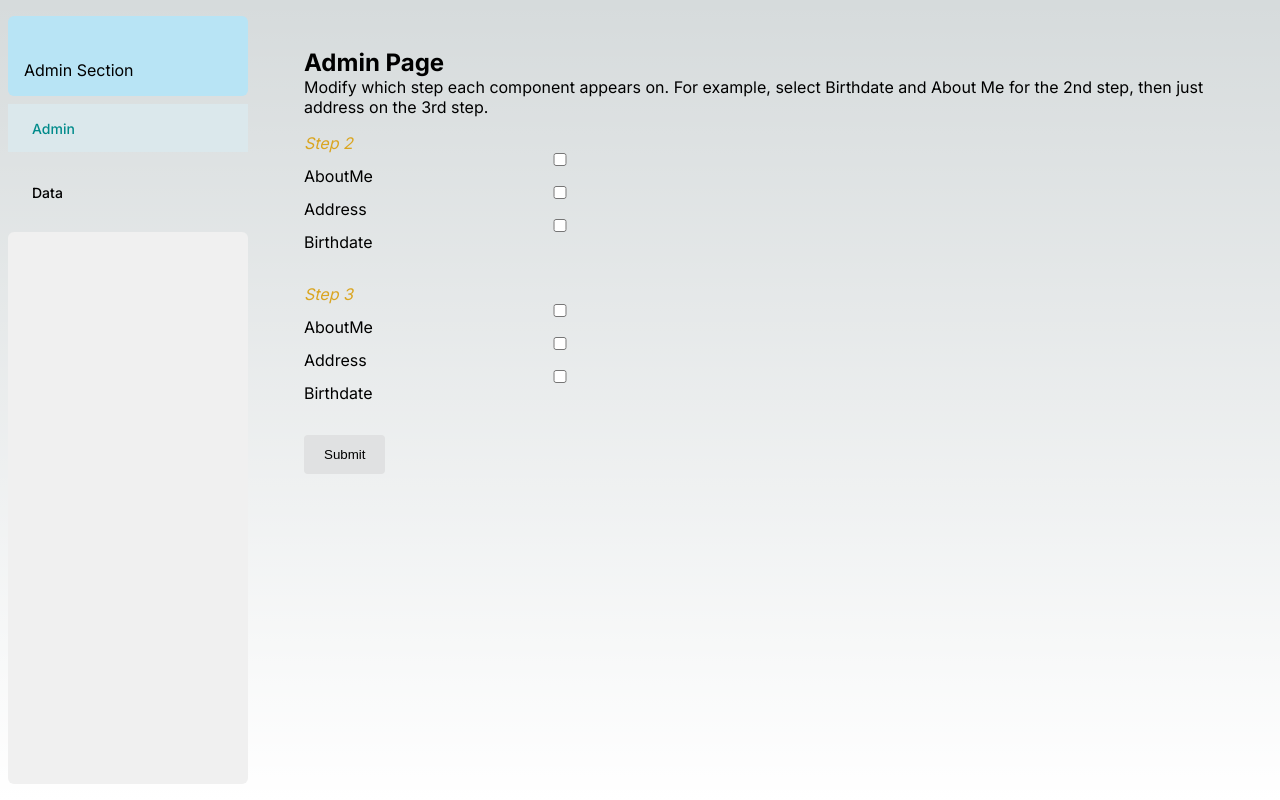
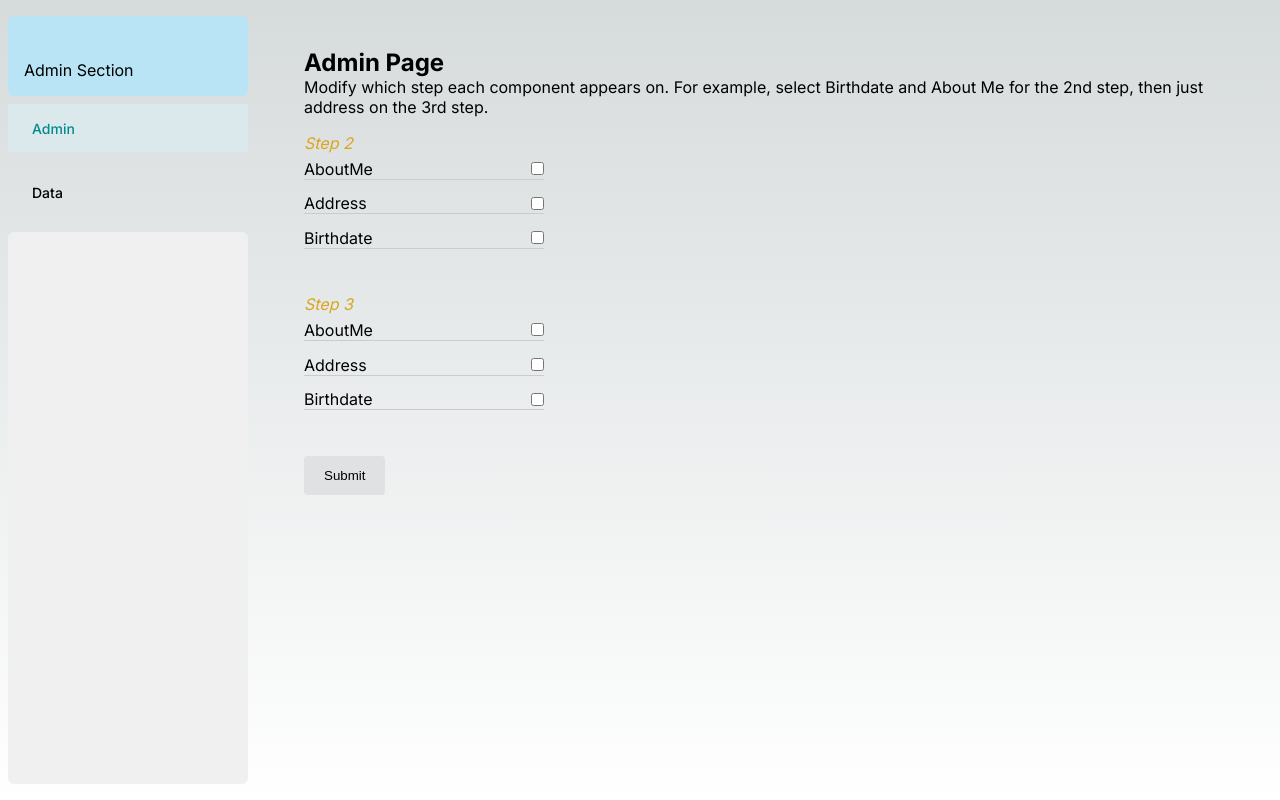
Before and after one commit to asuh/onboarding-flow, a Next.js app: page /admin in a window 1280 px wide. Built offline with nearby package versions, Linux system fonts and the light colour scheme.

Commit message:
Styling fixes

```diff
--- a/app/admin/admin.css
+++ b/app/admin/admin.css
@@ -27,3 +27,24 @@
     overflow-y: auto;
   }
 }
+
+label:has(input[type="checkbox"]) {
+  align-items: center;
+  display: flex;
+  justify-content: space-between;
+  margin-block-end: 0.85rem;
+  max-width: 15rem;
+  border-bottom: 1px solid #ccc;
+}
+
+label:has(input[type="checkbox"]:disabled) {
+  color: rgb(171, 171, 171);
+}
+
+input:disabled {
+  cursor: not-allowed;
+}
+
+input[type="checkbox"] {
+  width: auto;
+}
--- a/app/admin/page.js
+++ b/app/admin/page.js
@@ -54,13 +54,13 @@ export default function Page() {
           <legend>Step 2</legend>
           {fields.map(field => (
             <label key={field}>
+              {field.charAt(0).toUpperCase() + field.slice(1)}
               <input
                 type="checkbox"
                 checked={state.fieldset1[field]}
                 onChange={() => handleCheckboxChange('fieldset1', field)}
                 disabled={state.fieldset2[field]}
               />
-              {field.charAt(0).toUpperCase() + field.slice(1)}
             </label>
           ))}
         </fieldset>
@@ -69,13 +69,13 @@ export default function Page() {
           <legend>Step 3</legend>
           {fields.map(field => (
             <label key={field}>
+              {field.charAt(0).toUpperCase() + field.slice(1)}
               <input
                 type="checkbox"
                 checked={state.fieldset2[field]}
                 onChange={() => handleCheckboxChange('fieldset2', field)}
                 disabled={state.fieldset1[field]}
               />
-              {field.charAt(0).toUpperCase() + field.slice(1)}
             </label>
           ))}
         </fieldset>
--- a/app/globals.css
+++ b/app/globals.css
@@ -114,6 +114,7 @@ fieldset {
 legend {
   color: goldenrod;
   font-style: italic;
+  margin-block-end: 0.35rem;
 }
 
 label,
```
